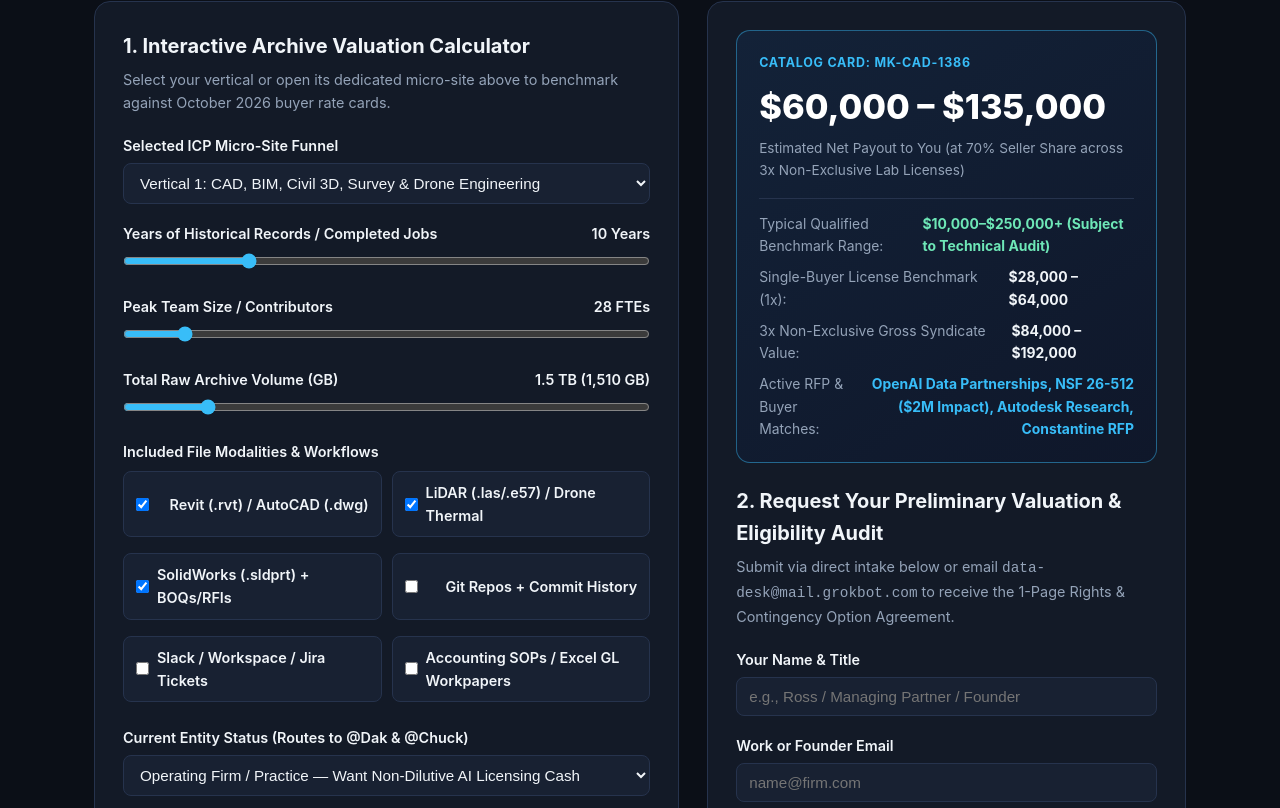
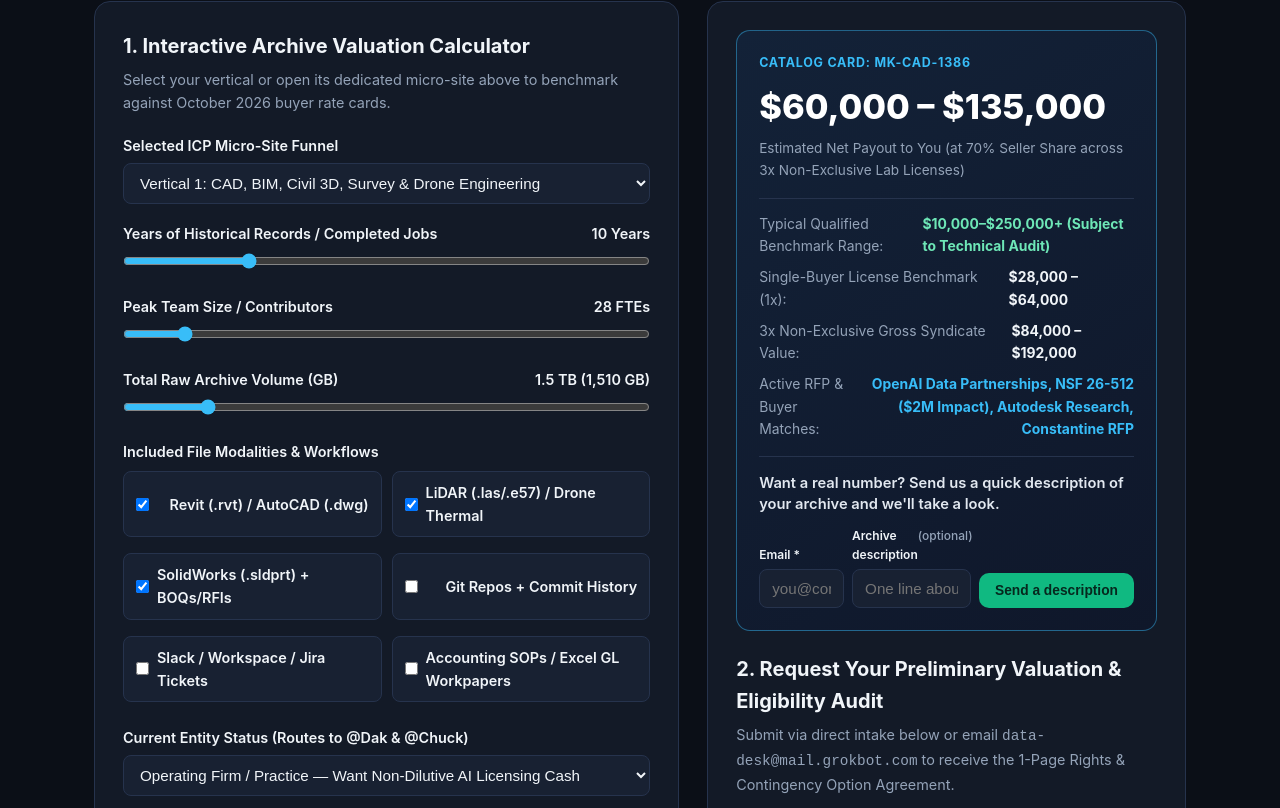
Before and after one commit to tholen562/archive-valuation, a plain HTML site: page index.html in a window 1280 px wide. Shown: the part 1029-1837 px from the top of the page. Drawn offline with Linux system fonts and the light colour scheme.

Commit message:
Add under-estimate archive ask form on index.html and soften 'pay six figures' copy

```diff
--- a/index.html
+++ b/index.html
@@ -379,6 +379,46 @@
       .btn.btn-cta-hero { width: 100%; min-width: 0; }
       #get-valuation { scroll-margin-top: 150px; }
     }
+    /* Compact follow-up ask under the calculator estimate */
+    .result-ask {
+      margin-top: 16px;
+      padding-top: 16px;
+      border-top: 1px solid var(--border);
+    }
+    .result-ask > p {
+      font-size: 0.92rem;
+      color: #e2e8f0;
+      margin: 0 0 12px;
+      font-weight: 600;
+      line-height: 1.4;
+    }
+    .result-ask-fields {
+      display: grid;
+      grid-template-columns: minmax(0, 1fr) minmax(0, 1.4fr) auto;
+      gap: 8px;
+      align-items: end;
+    }
+    .result-ask .field { margin-bottom: 0; }
+    .result-ask .field label {
+      font-size: 0.75rem;
+      margin-bottom: 4px;
+    }
+    .result-ask .field label .opt {
+      color: var(--muted);
+      font-weight: 500;
+      text-transform: none;
+      letter-spacing: 0;
+    }
+    .result-ask .btn {
+      width: auto;
+      padding: 10px 16px;
+      font-size: 0.86rem;
+      white-space: nowrap;
+    }
+    @media (max-width: 640px) {
+      .result-ask-fields { grid-template-columns: 1fr; }
+      .result-ask .btn { width: 100%; }
+    }
   </style>
   <script src="domain-router-and-analytics.js"></script>
   <script data-goatcounter="https://archivevalue.goatcounter.com/count" async src="//gc.zgo.at/count.js"></script>
@@ -412,7 +452,7 @@
       <span class="badge" id="heroTag">3-Bot Autonomous Flywheel (@Wendy &rarr; @Dak &rarr; @Chuck)</span>
       <h1 id="heroTitle">Turn Dormant Codebases, CAD Libraries & Startup Archives Into $10,000–$250,000+</h1>
       <p id="heroSub">
-        Whether you run an engineering/survey practice, an accounting &amp; bookkeeping firm, or a B2B SaaS / wound-down startup, frontier AI labs and live RFPs pay six figures for non-exclusive training licenses to your historical workflows and project files.
+        Whether you run an engineering/survey practice, an accounting &amp; bookkeeping firm, or a B2B SaaS / wound-down startup, AI labs are actively licensing archives like yours — historical workflows and project files, on a non-exclusive basis.
       </p>
 
       <div class="hero-cta">
@@ -422,7 +462,7 @@
 
       <div class="guarantee-banner">
         <div>
-          <strong style="color: #6ee7b7; font-size: 0.98rem;">Five- & Six-Figure Non-Exclusive AI Licensing Benchmarks ($0 Upfront Cost):</strong>
+          <strong style="color: #6ee7b7; font-size: 0.98rem;">Non-Exclusive AI Licensing Benchmarks ($0 Upfront Cost):</strong>
           <div style="font-size: 0.86rem; color: var(--muted); margin-top: 3px;">
             Qualified engineering, code, and B2B archives typically license for <strong>$10,000 to $250,000+ across 3x–5x non-exclusive AI lab placements</strong> (70% to Owner / 30% Brokerage). All calculator figures are preliminary market estimates—submit a read-only metadata manifest for a free technical audit to verify eligibility and active lab demand.
           </div>
@@ -534,6 +574,24 @@
               <strong id="matchedBuyers" style="color: var(--accent); text-align: right;">OpenAI Data Partnerships, NSF 26-512, Autodesk Research</strong>
             </div>
           </div>
+
+          <div class="result-ask" id="resultAsk">
+            <p>Want a real number? Send us a quick description of your archive and we'll take a look.</p>
+            <form class="result-ask-form" id="resultAskForm" onsubmit="return submitResultAsk(event)">
+              <div class="result-ask-fields">
+                <div class="field">
+                  <label for="resultEmail">Email *</label>
+                  <input type="email" id="resultEmail" name="email" required placeholder="you@company.com" autocomplete="email" />
+                </div>
+                <div class="field">
+                  <label for="resultDesc">Archive description <span class="opt">(optional)</span></label>
+                  <input type="text" id="resultDesc" name="description" maxlength="200" placeholder="One line about your archive" />
+                </div>
+                <button class="btn" type="submit">Send a description</button>
+              </div>
+            </form>
+            <div class="toast" id="resultAskToast"></div>
+          </div>
         </div>
 
         <h2 id="get-valuation">2. Request Your Preliminary Valuation & Eligibility Audit</h2>
@@ -564,7 +622,7 @@
       cad: {
         tag: "Vertical 1 Landing Mode • Civil, Structural, BIM, Survey & Drone Archives",
         title: "Turn Completed CAD, Revit, LiDAR & Drone Project Drives Into $10,000–$250,000+",
-        sub: "Frontier AI labs (OpenAI Data Partnerships, Autodesk Research, xAI) and NSF 26-512 ($60M–$100M pool) pay six figures for non-exclusive training licenses to native .dwg, .rvt, .sldprt, and .las point-cloud archives with title blocks stripped.",
+        sub: "AI labs are actively licensing archives like yours. Frontier labs (OpenAI Data Partnerships, Autodesk Research, xAI) and NSF 26-512 ($60M–$100M pool) license native .dwg, .rvt, .sldprt, and .las point-cloud archives with title blocks stripped.",
         compliance: "<strong>CAD &amp; Engineering Safe Harbor:</strong> All client names, street addresses, parcel numbers, and PE stamps in title blocks are stripped before licensing. AI labs train strictly on 3D geometry, parametric feature trees, point clouds, and engineering calculations.",
         defaultChecks: ["cad", "lidar", "solidworks"],
         prefix: "MK-CAD",
@@ -681,6 +739,63 @@
       window.location.href = 'mailto:data-desk@mail.grokbot.com?subject=' + subj + '&body=' + body;
     }
 
+    function sourceDomain() {
+      try {
+        var params = new URLSearchParams(window.location.search);
+        var fromQuery = (params.get('utm_source') || params.get('ref') || '').replace(/^www\./, '').toLowerCase();
+        if (fromQuery) return fromQuery;
+        if (window.__ARCHIVE_ATTRIBUTION__ && window.__ARCHIVE_ATTRIBUTION__.source_domain) {
+          return window.__ARCHIVE_ATTRIBUTION__.source_domain;
+        }
+      } catch (e) {}
+      return 'direct';
+    }
+
+    function submitResultAsk(ev) {
+      if (ev && ev.preventDefault) ev.preventDefault();
+      var emailEl = document.getElementById('resultEmail');
+      var email = (emailEl && emailEl.value || '').trim();
+      var toast = document.getElementById('resultAskToast');
+      var valid = /^[^\s@]+@[^\s@]+\.[^\s@]+$/.test(email);
+      if (!valid) {
+        if (toast) {
+          toast.style.display = 'block';
+          toast.style.background = 'rgba(245, 158, 11, 0.12)';
+          toast.style.borderColor = 'rgba(245, 158, 11, 0.5)';
+          toast.style.color = '#fde68a';
+          toast.textContent = 'Please enter a valid email so we can follow up.';
+        }
+        if (emailEl) emailEl.focus();
+        return false;
+      }
+      var desc = ((document.getElementById('resultDesc') || {}).value || '').trim();
+      var estimate = ((document.getElementById('netPayout') || {}).textContent || 'n/a').trim();
+      var source = sourceDomain();
+      var page = (window.location.pathname.split('/').pop() || 'index.html');
+      if (typeof window.trackArchiveEvent === 'function') {
+        window.trackArchiveEvent('result-form-submit');
+      }
+      if (toast) {
+        toast.style.display = 'block';
+        toast.style.background = '';
+        toast.style.borderColor = '';
+        toast.style.color = '';
+        toast.innerHTML = "Thanks — we'll take a look. Opening an email to <code>data-desk@mail.grokbot.com</code> so you can send it.";
+      }
+      var form = document.getElementById('resultAskForm');
+      if (form) form.style.display = 'none';
+      var subj = encodeURIComponent('Archive description — request for a look');
+      var body = encodeURIComponent(
+        'Email: ' + email + '\n' +
+        'Archive description: ' + (desc || '(none provided)') + '\n' +
+        'Calculator estimate shown: ' + estimate + '\n' +
+        'Source domain (utm_source): ' + source + '\n' +
+        'Page: ' + page + '\n'
+      );
+      window.location.href = 'mailto:data-desk@mail.grokbot.com?subject=' + subj + '&body=' + body;
+      return false;
+    }
+
     recalc();
   </script>
 </body>
```
